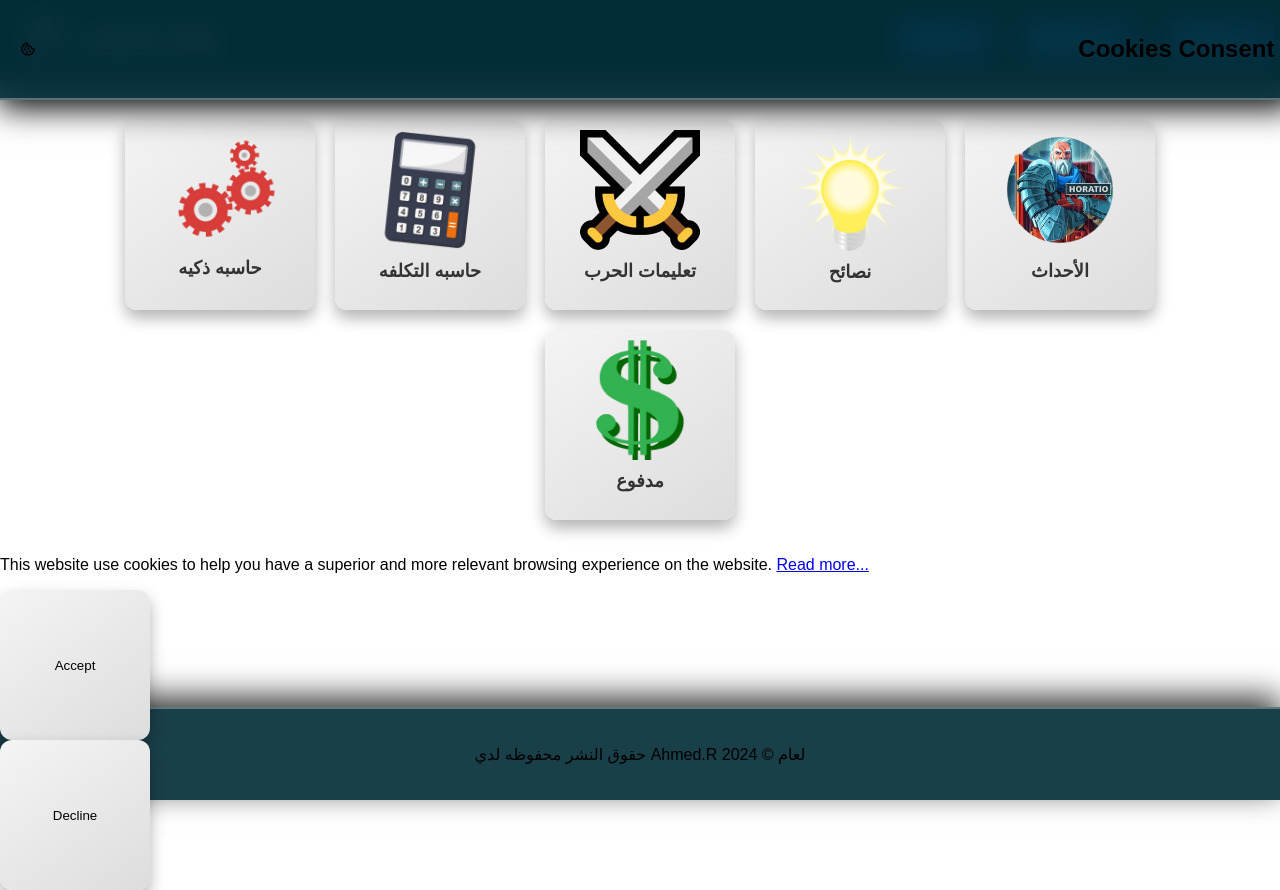
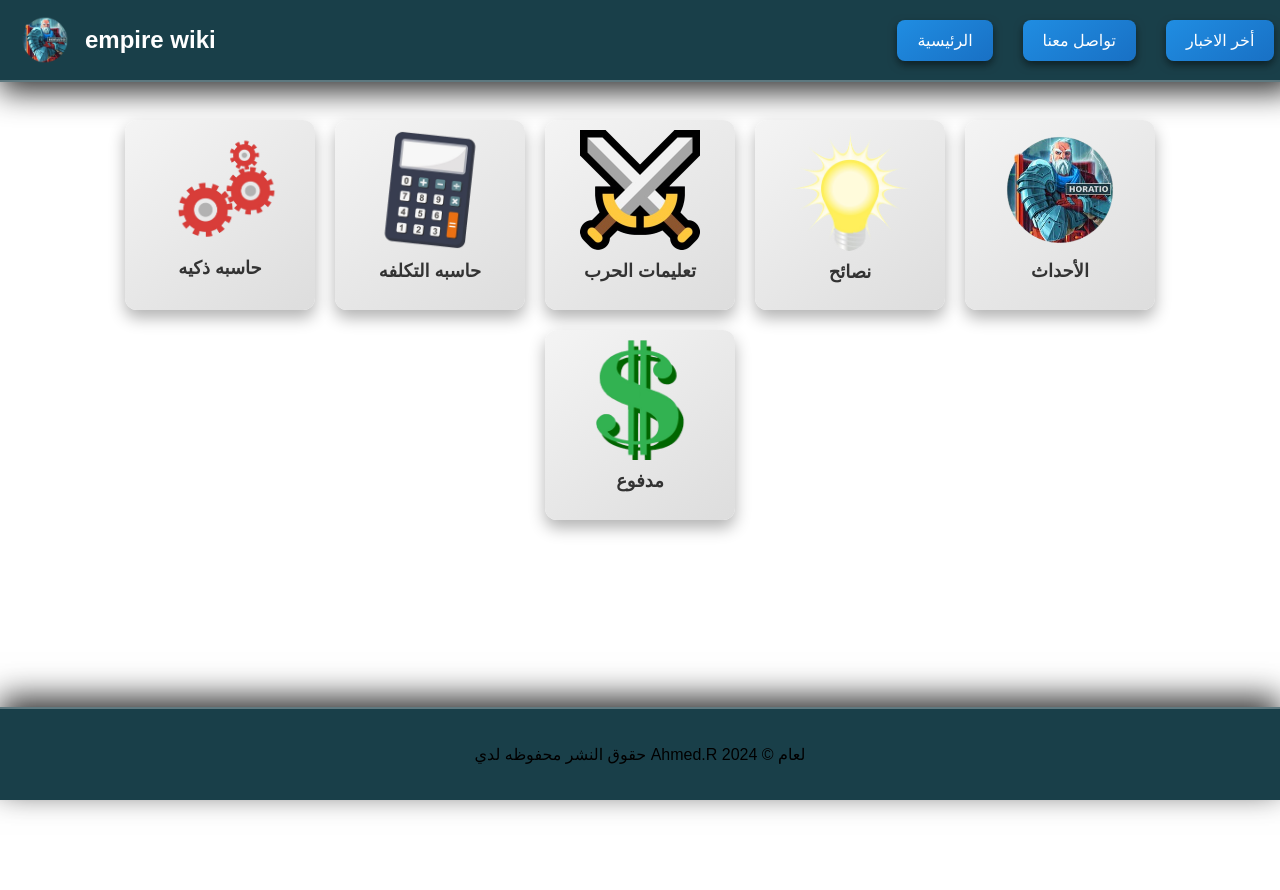
Before and after one commit to LordDZx/empire-wiki, a plain HTML site: page index.html in a window 1280 px wide. After the commit the page ends 800 px from the top, so only its background shows below. Drawn offline with nearby package versions, Linux system fonts and the light colour scheme.

Commit message:
Update index.html

```diff
--- a/index.html
+++ b/index.html
@@ -71,20 +71,6 @@
     <footer>
         <p>حقوق النشر محفوظه لدي Ahmed.R لعام © 2024</p>
     </footer>
-    <div class="wrapper">
-        <header>
-          <i class="bx bx-cookie"></i>
-          <h2>Cookies Consent</h2>
-        </header>
-        <div class="data">
-          <p>This website use cookies to help you have a superior and more relevant browsing experience on the website. <a href="https://empire-wiki.netlify.app/police.html"> Read more...</a></p>
-
-        </div>
-        <div class="buttons">
-          <button class="button" id="acceptBtn">Accept</button>
-          <button class="button" id="declineBtn">Decline</button>
-        </div>
-      </div>
     <script src="script.js"></script>
     <script src="scripts.js"></script>
 
```
